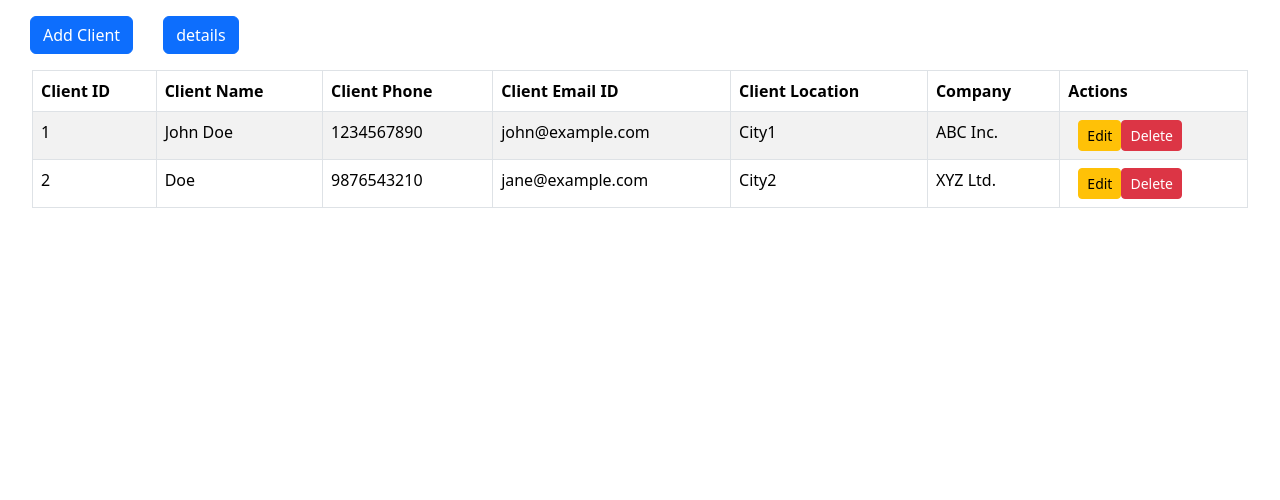
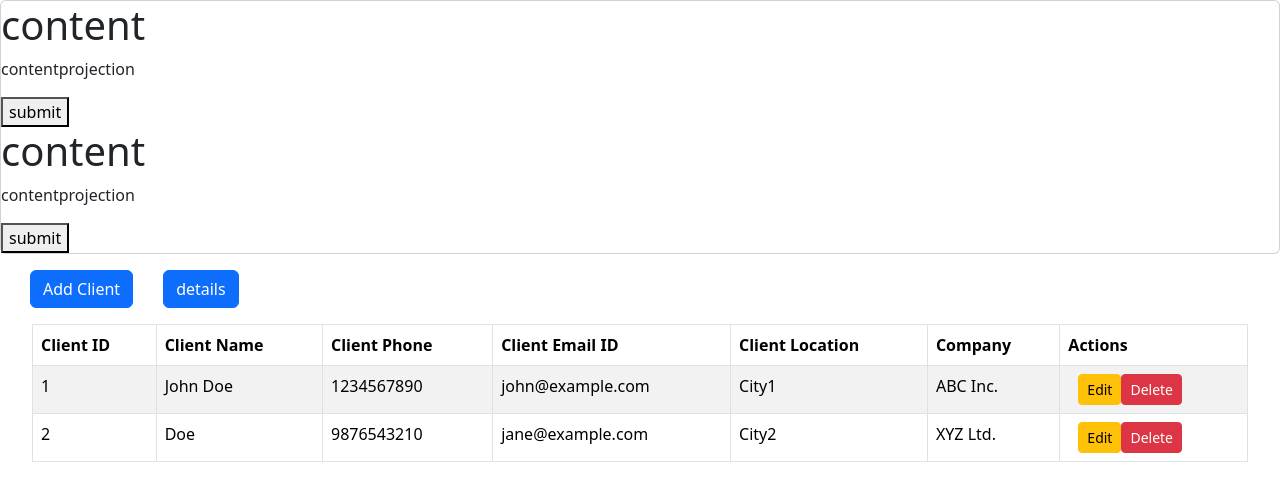
Before and after one commit to github-vandhana/Crud, an Angular app: page / in a window 1280 px wide. Shown: the top 500 px of the page. Built offline with nearby package versions, Linux system fonts and the light colour scheme.

Commit message:
content-projection

```diff
--- a/src/app/app.component.html
+++ b/src/app/app.component.html
@@ -1,4 +1,15 @@
+
+<div class="card">
+  <app-content-projection>
+    <h1 class="header">content</h1>
+    <button class="right">submit</button>
+  </app-content-projection>
+  <app-content-projection>
+    <h1 class="header">content</h1>
+    <button class="right">submit</button>
+  </app-content-projection>
 
 
+</div>
 
 <router-outlet></router-outlet>
--- a/src/app/app.component.ts
+++ b/src/app/app.component.ts
@@ -1,11 +1,12 @@
 import { Component } from '@angular/core';
 import { CommonModule } from '@angular/common';
 import { RouterOutlet } from '@angular/router';
+import { ContentProjectionComponent } from './content-projection/content-projection.component';
 
 @Component({
   selector: 'app-root',
   standalone: true,
-  imports: [CommonModule, RouterOutlet],
+  imports: [CommonModule, RouterOutlet,ContentProjectionComponent],
   templateUrl: './app.component.html',
   styleUrl: './app.component.css'
 })
--- a/src/app/app.routes.ts
+++ b/src/app/app.routes.ts
@@ -4,6 +4,7 @@ import { ClientDetailsComponent } from './Clients/client-details/client-details.
 import { ClientDetailsEditComponent } from './edit/client-details-edit/client-details-edit.component';
 import { ClientAddDetailsComponent } from './new-client/client-add-details/client-add-details.component';
 import { HeaderComponent } from './header/header.component';
+import { ContentProjectionComponent } from './content-projection/content-projection.component';
 
 export const routes: Routes = [
   {
@@ -26,6 +27,10 @@ export const routes: Routes = [
     path:'',
     component:HeaderComponent
   },
+  {
+    path:'',
+    component:ContentProjectionComponent
+  }
 
 
 
--- /dev/null
+++ b/src/app/content-projection/content-projection.component.html
@@ -0,0 +1,5 @@
+<div class="card-1">
+  <ng-content select=".header"></ng-content>
+  <p>contentprojection</p>
+  <ng-content select=".right"></ng-content>
+</div>
```
Also changed, not shown: src/app/content-projection/content-projection.component.ts (added, +12 -0 lines), src/app/content-projection/content-projection.component.css (added), 1 other file (tests, documents, lock files or other folders).
